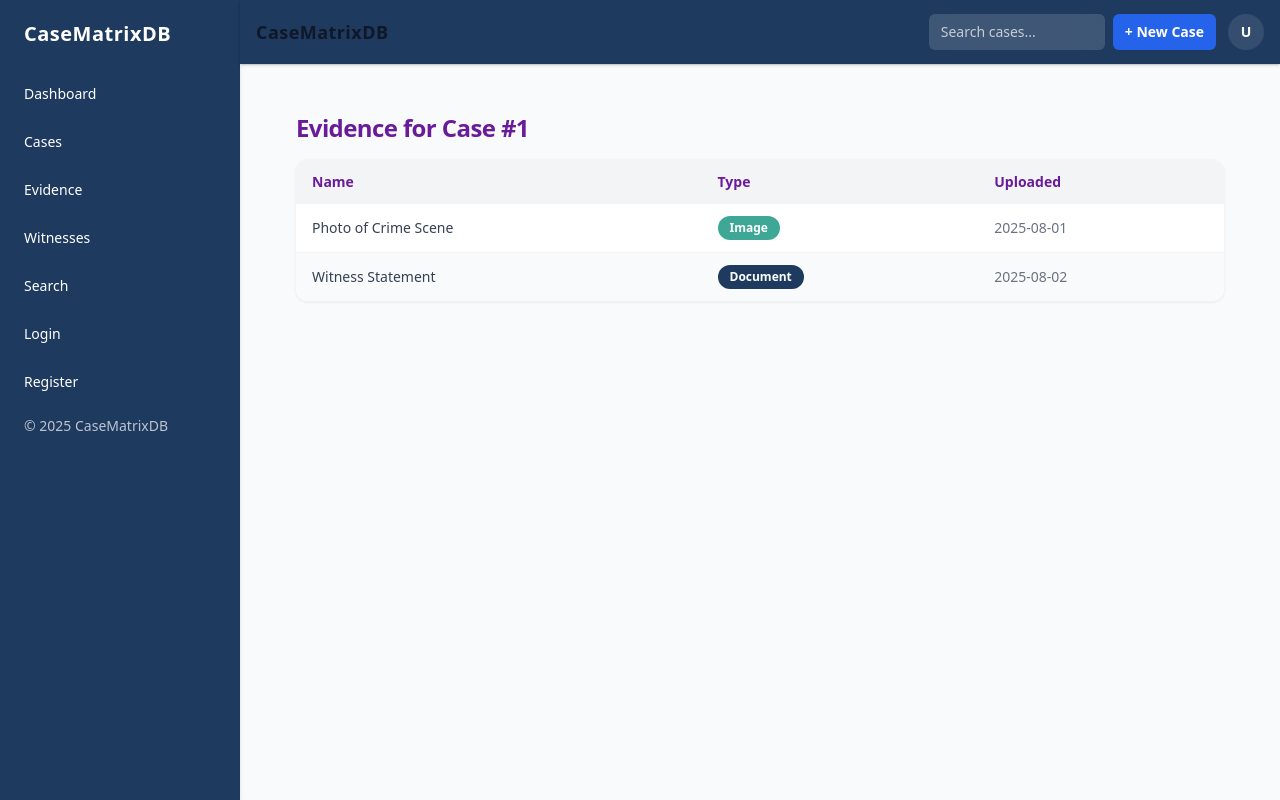
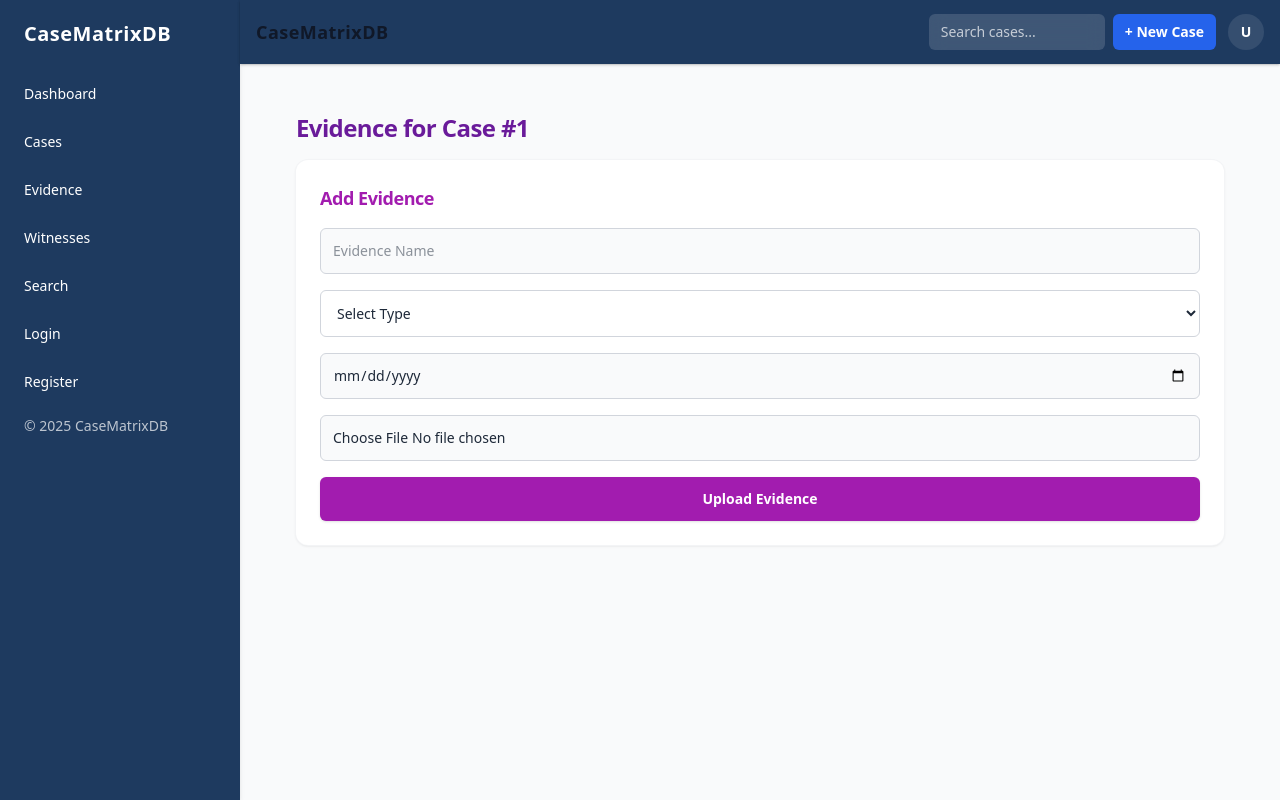
Before and after one commit to nb2912/CaseMatrixDB, a Next.js app: page /evidence/1 in a window 1280 px wide. Built offline with nearby package versions, Linux system fonts and the light colour scheme.

Commit message:
made the ui better and added backend in it only the database connection is left for the project

```diff
--- a/src/app/evidence/[caseId]/page.tsx
+++ b/src/app/evidence/[caseId]/page.tsx
@@ -1,48 +1,15 @@
 "use client";
 import React from 'react';
-
-const evidenceList = [
-  { id: 'e1', name: 'Photo of Crime Scene', type: 'Image', uploaded: '2025-08-01' },
-  { id: 'e2', name: 'Witness Statement', type: 'Document', uploaded: '2025-08-02' },
-];
+import EvidenceForm from '@/components/forms/EvidenceForm';
 
 export default function EvidencePage({ params }: { params: { caseId: string } }) {
-
-  const typeColors: Record<string, { bg: string; text: string }> = {
-    Image: { bg: '#3FA796', text: '#FFFFFF' },     // Emerald green
-    Document: { bg: '#1E3A5F', text: '#FFFFFF' },  // Deep navy
-  };
-
   return (
     <div className="container-responsive py-6">
       <h1 className="mb-4 text-2xl font-extrabold text-[#6A1B9A]">Evidence for Case #{params.caseId}</h1>
-      <div className="overflow-hidden rounded-xl bg-white shadow ring-1 ring-gray-100">
-        <table className="w-full border-collapse text-left text-sm">
-          <thead className="bg-gray-100">
-            <tr>
-              <th className="px-4 py-3 font-semibold text-[#6A1B9A]">Name</th>
-              <th className="px-4 py-3 font-semibold text-[#6A1B9A]">Type</th>
-              <th className="px-4 py-3 font-semibold text-[#6A1B9A]">Uploaded</th>
-            </tr>
-          </thead>
-          <tbody className="divide-y divide-gray-100">
-            {evidenceList.map((e, idx) => (
-              <tr key={e.id} className={`${idx % 2 === 0 ? 'bg-white' : 'bg-gray-50'} transition hover:bg-gray-100`}>
-                <td className="px-4 py-3 font-medium text-gray-700">{e.name}</td>
-                <td className="px-4 py-3">
-                  <span
-                    className="inline-flex rounded-full px-3 py-1 text-xs font-semibold text-white"
-                    style={{ backgroundColor: typeColors[e.type].bg }}
-                  >
-                    {e.type}
-                  </span>
-                </td>
-                <td className="px-4 py-3 text-gray-500">{e.uploaded}</td>
-              </tr>
-            ))}
-          </tbody>
-        </table>
+      <div className="mb-8">
+        <EvidenceForm caseId={params.caseId} />
       </div>
+      {/* ...existing evidence list table can be added here if needed... */}
     </div>
   );
 }
--- a/src/app/evidence/new/page.tsx
+++ b/src/app/evidence/new/page.tsx
@@ -1,3 +1,4 @@
+
 "use client";
 import React from "react";
 import EvidenceForm from "@/components/forms/EvidenceForm";
--- a/src/components/forms/EvidenceForm.tsx
+++ b/src/components/forms/EvidenceForm.tsx
@@ -1,22 +1,60 @@
 "use client";
 import React, { useState } from "react";
 
-const EvidenceForm = () => {
+interface EvidenceFormProps {
+  caseId?: string;
+}
+
+const EvidenceForm: React.FC<EvidenceFormProps> = ({ caseId }) => {
   const [formData, setFormData] = useState({
     name: "",
     type: "",
     date: "",
+    file: null as File | null,
   });
+  const [status, setStatus] = useState("");
+
 
   const handleChange = (e: React.ChangeEvent<HTMLInputElement | HTMLSelectElement>) => {
-    const { name, value } = e.target;
-    setFormData((prev) => ({ ...prev, [name]: value }));
+    const { name, value, type } = e.target;
+    if (type === "file") {
+      const target = e.target as HTMLInputElement;
+      setFormData((prev) => ({ ...prev, file: target.files ? target.files[0] : null }));
+    } else {
+      setFormData((prev) => ({ ...prev, [name]: value }));
+    }
   };
 
-  const handleSubmit = (e: React.FormEvent) => {
+
+  const handleSubmit = async (e: React.FormEvent) => {
     e.preventDefault();
-    console.log("Evidence Submitted:", formData);
-    // TODO: Send formData to backend API
+    if (!formData.file) {
+      setStatus("Please select a file to upload.");
+      return;
+    }
+    setStatus("Uploading...");
+    const data = new FormData();
+    data.append("file", formData.file);
+    data.append("name", formData.name);
+    data.append("type", formData.type);
+    data.append("date", formData.date);
+    if (caseId) {
+      data.append("caseId", caseId);
+    }
+    try {
+      const res = await fetch("/api/evidence/upload", {
+        method: "POST",
+        body: data,
+      });
+      if (res.ok) {
+        setStatus("Upload successful!");
+        setFormData({ name: "", type: "", date: "", file: null });
+      } else {
+        setStatus("Upload failed.");
+      }
+    } catch (err) {
+      setStatus("Upload error.");
+    }
   };
 
   return (
@@ -48,6 +86,7 @@ const EvidenceForm = () => {
         <option value="Other">Other</option>
       </select>
 
+
       {/* Date Collected */}
       <input
         type="date"
@@ -57,13 +96,24 @@ const EvidenceForm = () => {
         className="mb-4 w-full rounded-md border border-gray-300 bg-gray-50 px-3 py-3 text-sm outline-none transition focus:border-[#A21CAF] focus:ring-2 focus:ring-[#A21CAF]/30"
       />
 
+      {/* File Upload */}
+      <input
+        type="file"
+        name="file"
+        accept="*"
+        onChange={handleChange}
+        className="mb-4 w-full rounded-md border border-gray-300 bg-gray-50 px-3 py-3 text-sm outline-none transition focus:border-[#A21CAF] focus:ring-2 focus:ring-[#A21CAF]/30"
+        required
+      />
+
       {/* Save Button */}
       <button
         type="submit"
         className="w-full rounded-md bg-[#A21CAF] px-4 py-3 text-sm font-extrabold text-white shadow-sm transition hover:bg-[#86198F] focus-visible:outline-none focus-visible:ring-2 focus-visible:ring-offset-2 focus-visible:ring-[#A21CAF]"
       >
-        Save
+        Upload Evidence
       </button>
+      {status && <div className="mt-2 text-sm text-center">{status}</div>}
     </form>
   );
 };
```
